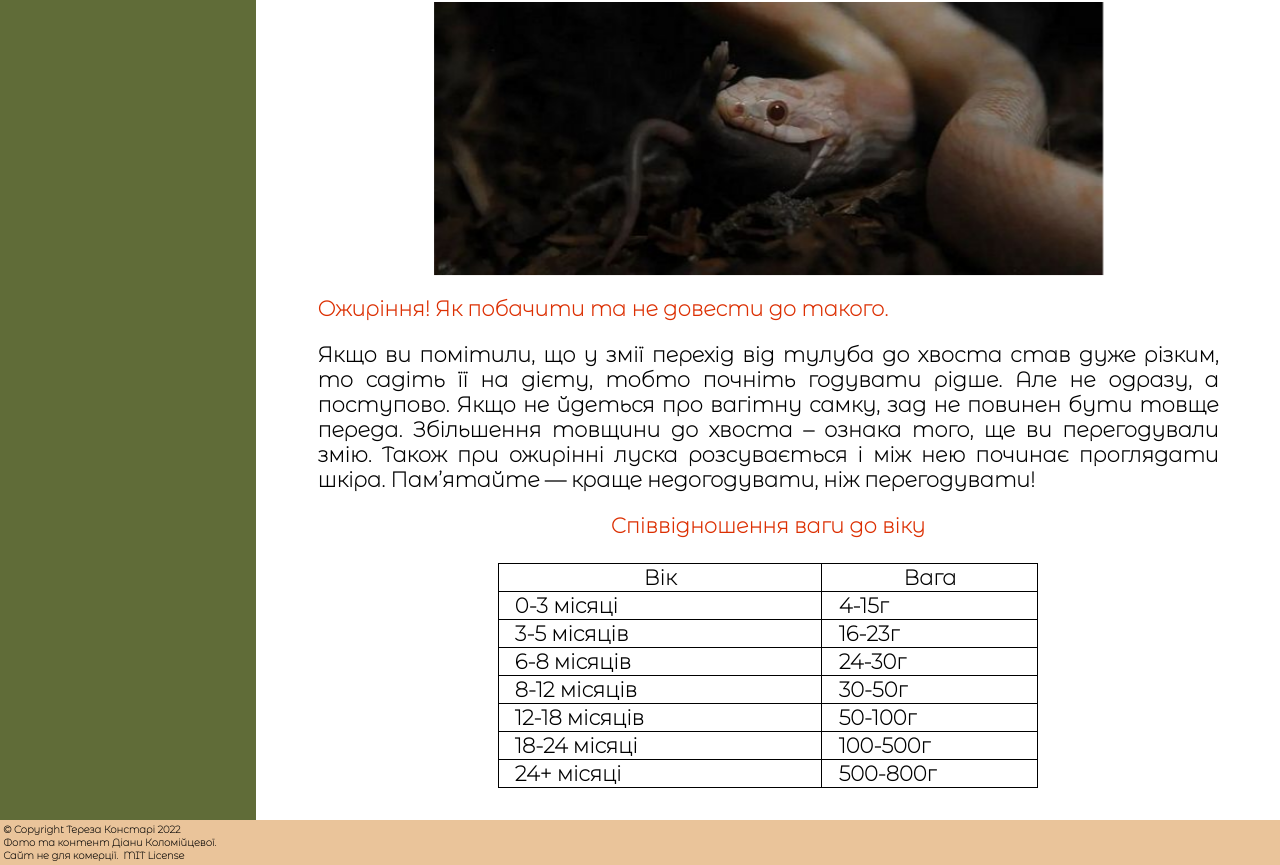
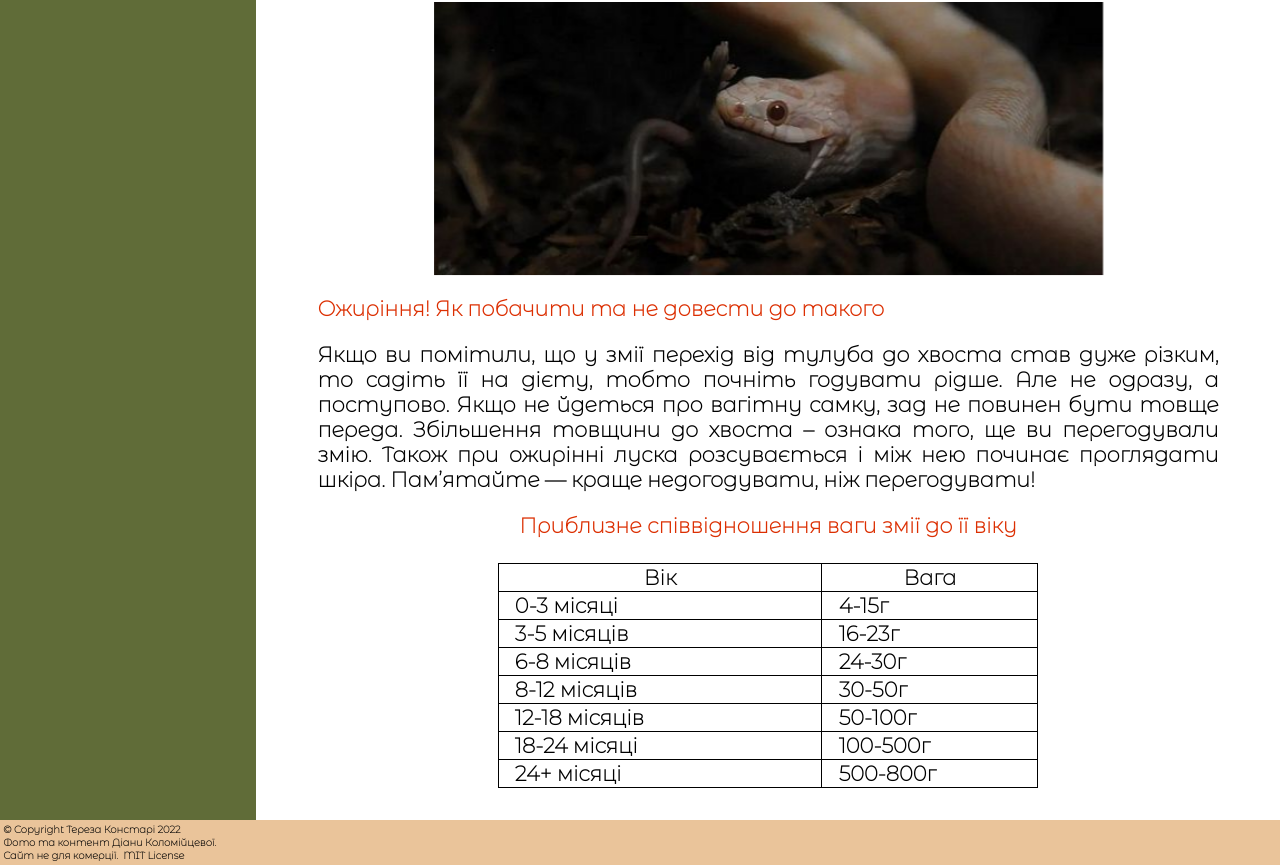
Before and after one commit to Teresa-Konsta/lovely-snakes, a Next.js app: page /feeding in a window 1280 px wide. Shown: the part 1001-1866 px from the top of the page. Built offline with nearby package versions, Linux system fonts and the light colour scheme.

Commit message:
Update feeding.js

```diff
--- a/pages/feeding.js
+++ b/pages/feeding.js
@@ -54,7 +54,7 @@ export default function Feeding() {
                 </div>
                 <h3>
                 <p className={styles.stress}>
-                    Ожиріння! Як побачити та не довести до такого.
+                    Ожиріння! Як побачити та не довести до такого
                 </p>
                 <p>
                     Якщо ви помітили, що у змії перехід від тулуба до хвоста став дуже різким, то садіть її на дієту, тобто почніть годувати рідше.
@@ -65,7 +65,7 @@ export default function Feeding() {
                     Пам’ятайте — краще недогодувати, ніж перегодувати!
                 </p>
                 <div className={styles.stress}>
-                    <div>Співвідношення ваги до віку</div>
+                    <div>Приблизне співвідношення ваги змії до її віку</div>
                 </div><br/>
                 <div>
                     <table  className={styles.tbl}>
```
